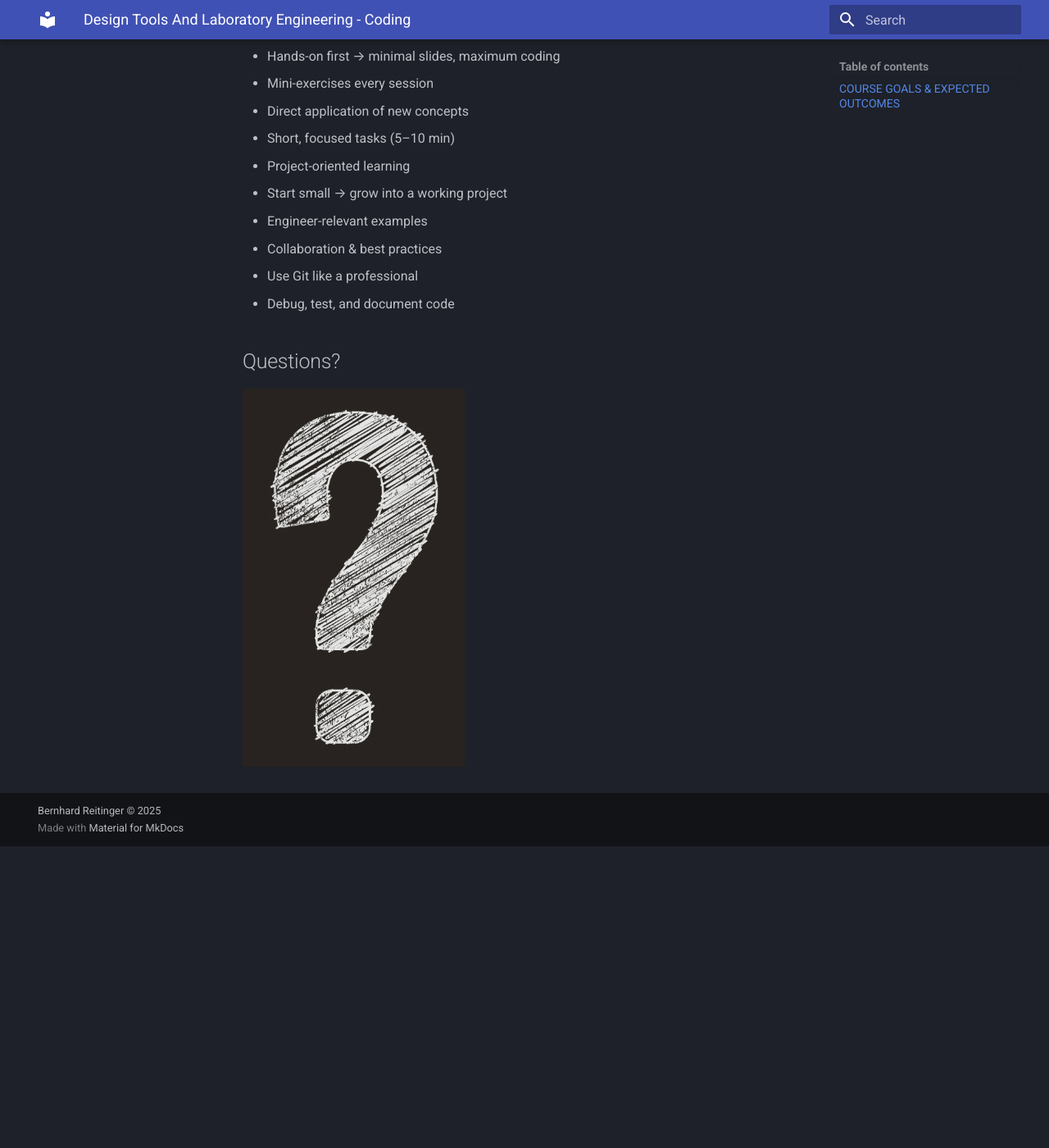
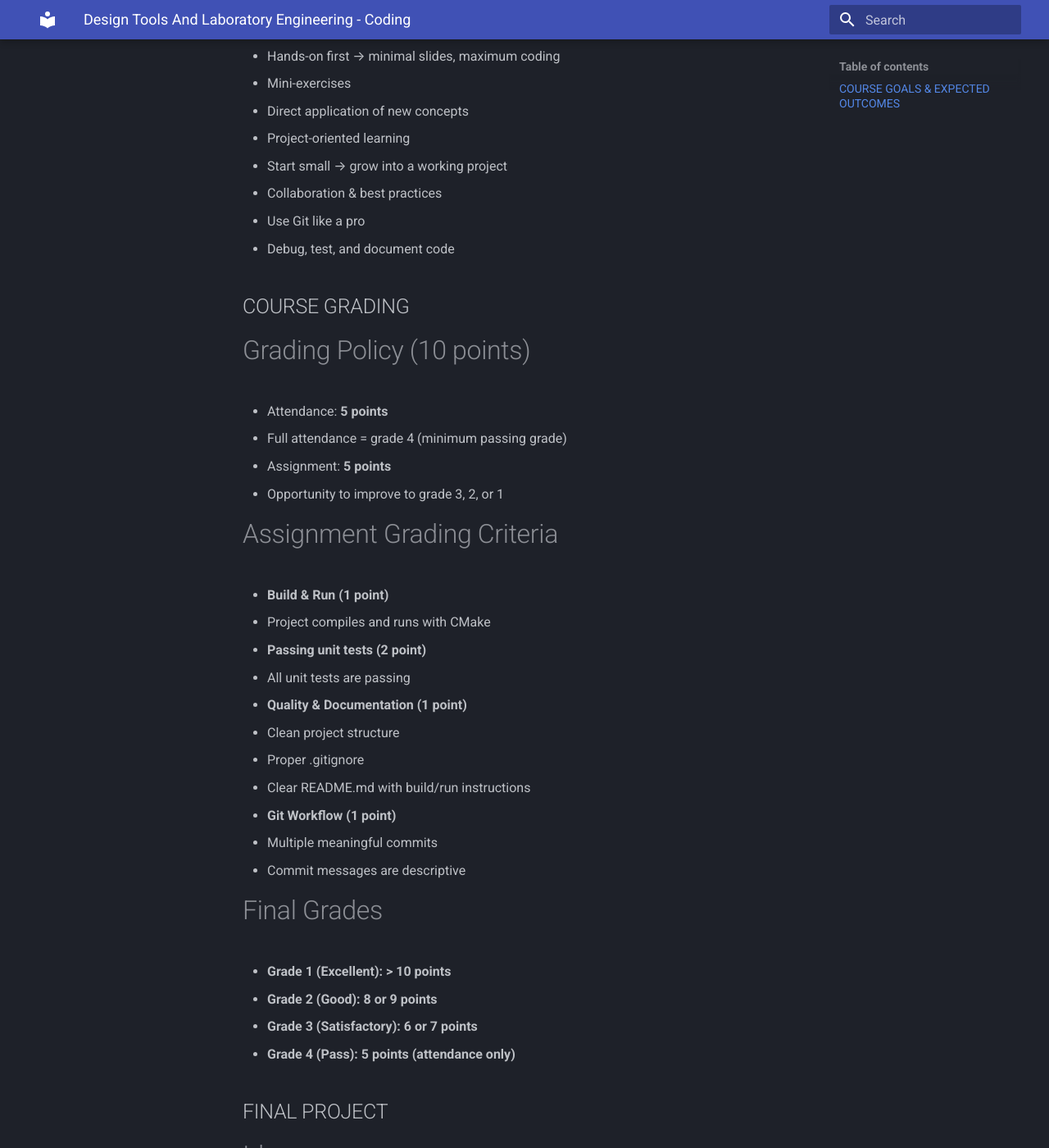
Before and after one commit to breiting/teaching, an MkDocs documentation site: the page built from docs/courses/dtle/slides/00_welcome.md, in a window 1280 px wide and 1400 px high, scrolled down 1635 px. Shown: the whole window at 82% size. Built offline with MkDocs 1.6.1 and Material for MkDocs 9.7.7, drawn with Linux system fonts in a browser that asks for light colours; before the commit the page ends 2667 px from its top, so only the background shows below that; some of the changed text lies outside the part shown.

Commit message:
Add exam

```diff
--- a/docs/courses/dtle/slides/00_welcome.md
+++ b/docs/courses/dtle/slides/00_welcome.md
@@ -62,15 +62,77 @@ COURSE STYLE & LEARNING APPROACH
 <!-- incremental_lists: true -->
 
 - Hands-on first → minimal slides, maximum coding
-- Mini-exercises every session
+- Mini-exercises
 - Direct application of new concepts
-- Short, focused tasks (5–10 min)
 - Project-oriented learning
 - Start small → grow into a working project
-- Engineer-relevant examples
 - Collaboration & best practices
-- Use Git like a professional
+- Use Git like a pro
 - Debug, test, and document code
+
+COURSE GRADING
+---
+
+# Grading Policy (10 points)
+
+- Attendance: **5 points**
+  - Full attendance = grade 4 (minimum passing grade)
+- Assignment: **5 points**
+  - Opportunity to improve to grade 3, 2, or 1
+
+<!-- pause -->
+
+# Assignment Grading Criteria
+
+- **Build & Run (1 point)**
+  - Project compiles and runs with CMake
+
+- **Passing unit tests (2 point)**
+  - All unit tests are passing
+
+- **Quality & Documentation (1 point)**
+  - Clean project structure
+  - Proper .gitignore
+  - Clear README.md with build/run instructions
+
+- **Git Workflow (1 point)**
+  - Multiple meaningful commits
+  - Commit messages are descriptive
+
+<!-- pause -->
+
+# Final Grades
+
+- **Grade 1 (Excellent): > 10 points**
+- **Grade 2 (Good): 8 or 9 points**
+- **Grade 3 (Satisfactory): 6 or 7 points**
+- **Grade 4 (Pass): 5 points (attendance only)**
+
+FINAL PROJECT
+---
+
+# Idea
+
+- Integrates all skills: Linux, Git, C++, CMake, Documentation
+- You will build a **mini C++ project** from scratch
+- Final hand-in **till October 24th, 2025**
+
+<!-- pause -->
+
+# Why a Project?
+
+- Learn by doing
+- Simulates a professional workflow
+- Demonstrates mastery of tools and concepts
+- Helps distinguish excellent work from minimal effort
+
+<!-- pause -->
+
+# Wrap-Up
+
+- We will start next week
+- We will build the basics together
+- Upload the package to Moodle
 
 Questions?
 ---
```
Also changed, not shown: other parts of docs/courses/dtle/slides/00_welcome.md (+1 -1 lines).
